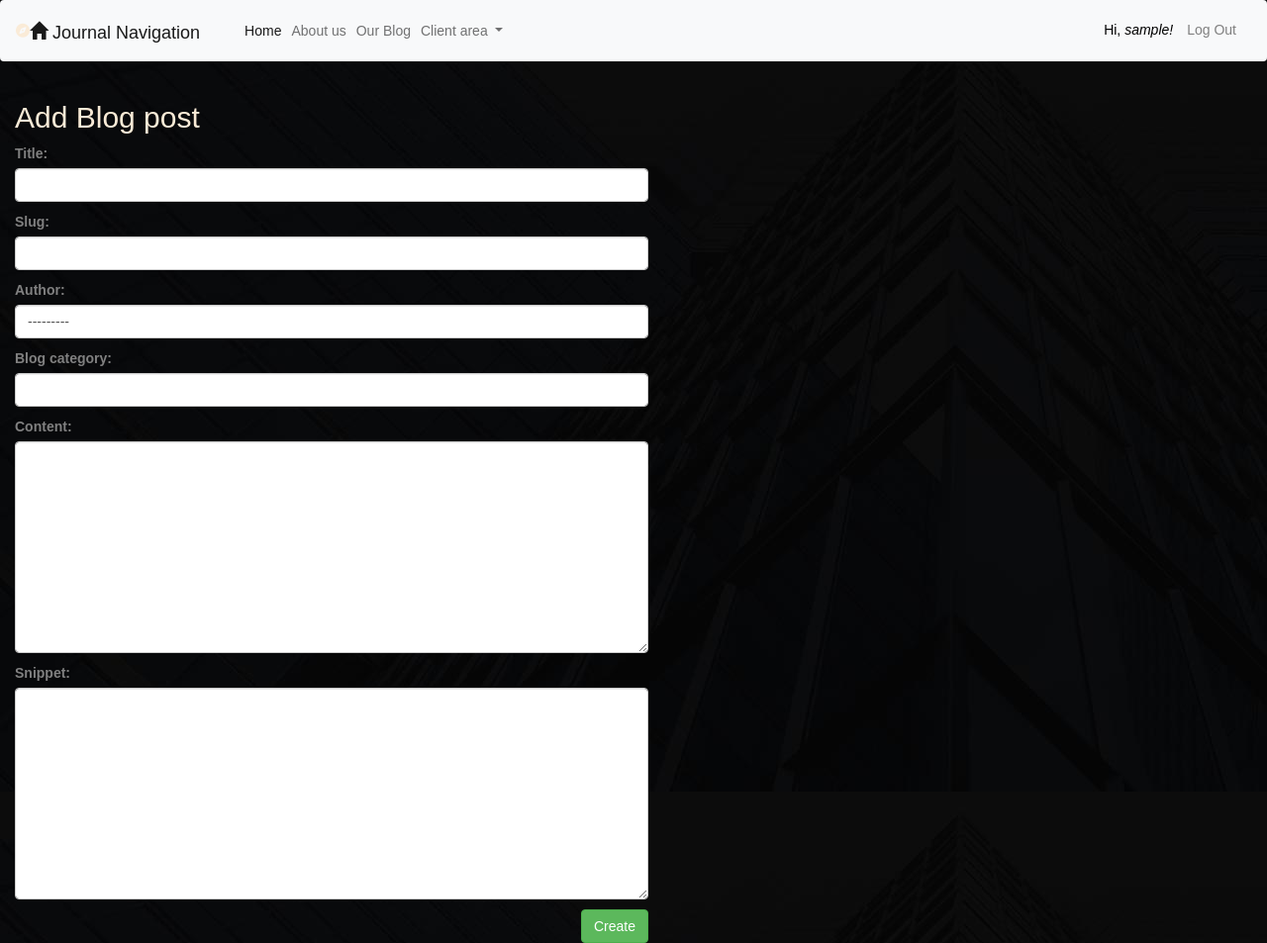
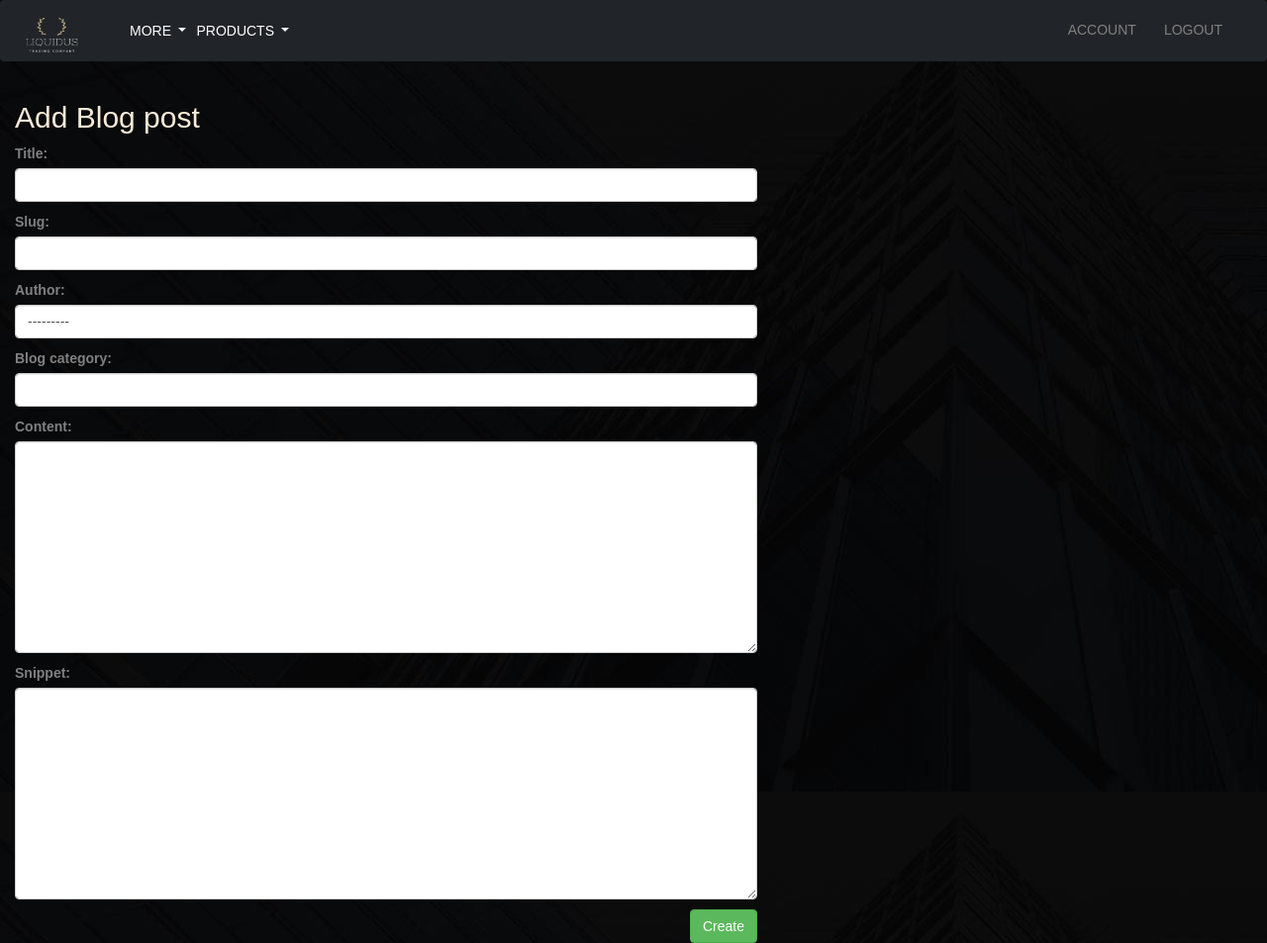
Before and after one commit to hillel-i-python-pro-i-2022-05-19/homework__zavalii_bohdan__project, a Django app: page /blogs/create in a window 1280 px wide. Shown: the whole page at 99% size. Run offline with Django 4.2, Linux system fonts and the light colour scheme; the visitor is signed in with stand-in values (Sample User, id 1); data comes from the database, SQL or seed files in the repository; lists and menus that the app fills with data are empty; some libraries are stand-ins or nearby versions.

Commit message:
💫 Updated HTML/CSS with blog snippet and new header

```diff
--- a/apps/static/styles/index.css
+++ b/apps/static/styles/index.css
@@ -12,14 +12,44 @@ form {
     color: gray;
 }
 
+/* Header custom code */
+
+#headerLogo {
+    padding: 0;
+    top: -2vh;
+    position: relative;
+}
+
+.dropdown_icons {
+    display: flex;
+    justify-content: center;
+}
+
+a.nav-link.dropdown-toggle {
+    color: white;
+}
+
 /* Editing header elements */
 #userGreetingDiv {
     float: right;
 }
 
 #clientGreeting {
-    color: black;
+    color: grey;
     padding: 1em;
+}
+
+#clientGreeting:hover {
+    color: white;
+}
+
+#loginOrSignup {
+    color: white;
+}
+
+#loginOrSignup:hover {
+    color: white;
+    font-weight: bold;
 }
 
 #login-or-sign-up {
@@ -136,6 +166,7 @@ form {
 }
 
 #detailBlogContainer {
+    color: black;
     display: flex;
     justify-content: center;
 }
@@ -160,8 +191,12 @@ form {
     float: right;
 }
 
+.row {
+    width: 100%;
+}
+
 .add_blog_form-parent {
-    width: 50vw;
+    width: 60%;
 }
 
 select#id_author {
@@ -184,3 +219,9 @@ select#id_author {
 .category-item:hover {
     font-weight: bold;
 }
+
+/* Detail blog CSS */
+div#detailBlogContainer img {
+    width: 100%;
+    height: auto;
+}
--- a/apps/templates/_helpers/_base.html
+++ b/apps/templates/_helpers/_base.html
@@ -20,8 +20,7 @@
 
     <link rel="stylesheet"
           href="https://cdnjs.cloudflare.com/ajax/libs/font-awesome/4.7.0/css/font-awesome.min.css">
-    <script src="https://kit.fontawesome.com/49dbf474af.js"
-            crossorigin="anonymous"></script>
+    <script src="https://kit.fontawesome.com/49dbf474af.js" crossorigin="anonymous"></script>
     <link rel="stylesheet"
           href="https://maxcdn.bootstrapcdn.com/bootstrap/3.3.6/css/bootstrap.min.css">
 
--- a/apps/templates/_helpers/_header.html
+++ b/apps/templates/_helpers/_header.html
@@ -1,10 +1,11 @@
-<nav class="navbar navbar-expand-lg bg-light">
+{% load static %}
+
+<nav class="navbar navbar-expand-lg bg-dark">
     <div class="container-fluid">
-        <i class="fa-solid fa-compass"></i>
-        {#        <svg xmlns="http://www.w3.org/2000/svg" viewBox="0 0 512 512"><!--! Font Awesome Pro 6.2.0 by @fontawesome - https://fontawesome.com License - https://fontawesome.com/license (Commercial License) Copyright 2022 Fonticons, Inc. --><path d="M256 512c141.4 0 256-114.6 256-256S397.4 0 256 0S0 114.6 0 256S114.6 512 256 512zm50.7-186.9L162.4 380.6c-19.4 7.5-38.5-11.6-31-31l55.5-144.3c3.3-8.5 9.9-15.1 18.4-18.4l144.3-55.5c19.4-7.5 38.5 11.6 31 31L325.1 306.7c-3.2 8.5-9.9 15.1-18.4 18.4zM288 256c0-17.7-14.3-32-32-32s-32 14.3-32 32s14.3 32 32 32s32-14.3 32-32z"/></svg>#}
-        <a class="navbar-brand" href="/"><i
-            class="glyphicon glyphicon-home"></i> Journal
-            Navigation</a>
+        <a class="navbar-brand" id="headerLogo" href="{% url 'index' %}">
+            <img src="{% static '/img/black_logo-removebg-preview.png' %}" alt="Logo" width="100" height="90"
+                 id="headerText">
+        </a>
         <button class="navbar-toggler" type="button" data-bs-toggle="collapse"
                 data-bs-target="#navbarSupportedContent"
                 aria-controls="navbarSupportedContent" aria-expanded="false"
@@ -12,46 +13,58 @@
             <span class="navbar-toggler-icon"></span>
         </button>
         <div class="collapse navbar-collapse" id="navbarSupportedContent">
-            <ul class="navbar-nav me-auto mb-2 mb-lg-0">
-                <li class="nav-item">
-                    <a class="nav-link active" aria-current="page" href="/">Home</a>
-                </li>
-                <li class="nav-item">
-                    <a class="nav-link" href="/clients/about_us">
-                        About us</a>
-                </li>
-                <li class="nav-item">
-                    <a class="nav-link" href="/blogs/">
-                        Our Blog</a>
+            <ul class="navbar-nav me-auto mb-2 mb-lg-0" style="color: white;">
+                <li class="nav-item dropdown">
+                    <a class="nav-link dropdown-toggle" href="#" role="button"
+                       data-bs-toggle="dropdown" aria-expanded="false">
+                        MORE
+                    </a>
+                    <ul class="dropdown-menu" id="moreDropdown">
+                        <li><a class="dropdown-item" href="/clients/about_us">ABOUT</a></li>
+                        <li><a class="dropdown-item" href="#">CONTACT</a></li>
+                        <li>
+                            <hr class="dropdown-divider">
+                        </li>
+                        <div class="dropdown_icons">
+                            <li><a class="dropdown-item" href="https://www.youtube.com/channel/UC5deCaNgfUgQJ2tgvIE_bKA"
+                                   target="_blank"><img src="{% static '/icons/youtube.svg' %}" alt="YT" width="20"
+                                                        height="auto"></a></li>
+                            <li><a class="dropdown-item" href="https://twitter.com/zavbog_LQ"
+                                   target="_blank"><img src="{% static '/icons/twitter.svg' %}" alt="TW" width="20"
+                                                        height="auto"></a></li>
+                            <li><a class="dropdown-item" href="https://t.me/liqu_id_us"
+                                   target="_blank"><img src="{% static '/icons/telegram.svg' %}" alt="TG" width="20"
+                                                        height="auto"></a></li>
+                        </div>
+                    </ul>
                 </li>
                 <li class="nav-item dropdown">
                     <a class="nav-link dropdown-toggle" href="#" role="button"
                        data-bs-toggle="dropdown" aria-expanded="false">
-                        Client area
+                        PRODUCTS
                     </a>
                     <ul class="dropdown-menu">
-                        <li><a class="dropdown-item" href="/clients/"
-                               target="_blank">List of Clients</a></li>
-                        <li><a class="dropdown-item" href="#">Another
-                            action</a></li>
+                        <li><a class="dropdown-item" href="/blogs/">Daily Blog</a></li>
+                        <li><a class="dropdown-item" href="#">Weekly Updates</a></li>
                         <li>
                             <hr class="dropdown-divider">
                         </li>
-                        <li><a class="dropdown-item" href="#">Something else
-                            here</a></li>
+                        <li><a class="dropdown-item" href="#"><i>LIQUIDUS University</i></a></li>
                     </ul>
                 </li>
             </ul>
             <div class="d-flex justify-content-center align-items-center"
                  id="userGreetingDiv">
                 {% if user.is_authenticated %}
-                    <div id="clientGreeting">Hi, <i>{{ user.username }}!</i></div>
-                    <div><a href="{% url 'logout' %}" style="color: grey">Log Out</a></div>
+{#                    <div id="clientGreeting">Hi, <i>{{ user.username }}!</i></div>#}
+                    <div id="clientGreeting">ACCOUNT</div>
+                    <div>
+                        <a href="{% url 'logout' %}" id="clientGreeting">LOGOUT</a></div>
                 {% else %}
-                    <div id="login-or-sign-up">
-                        <a href="{% url 'login' %}">Log In</a>
+                    <div id="login-clientGreeting-sign-up">
+                        <a href="{% url 'login' %}" id="loginOrSignup"><i>LOG IN</i></a>
                         <span style="color: grey"> or </span>
-                        <a href="{% url 'clients:signup' %}">Sign Up</a>
+                        <a href="{% url 'clients:signup' %}" id="loginOrSignup"><i>SIGN UP</i></a>
                     </div>
                 {% endif %}
             </div>
--- a/apps/templates/blogs/add_post.html
+++ b/apps/templates/blogs/add_post.html
@@ -6,6 +6,7 @@
         <div class="form-group">
             <form method="post" enctype="multipart/form-data">
                 {% csrf_token %}
+                {{ form.media }}
                 {{ form.as_p }}
                 <button type="submit" class="btn btn-success" style="float: right;">Create</button>
             </form>
--- a/apps/templates/blogs/categories.html
+++ b/apps/templates/blogs/categories.html
@@ -18,7 +18,8 @@
                     {% endif %}
                     <h2 class="card-title" style="color: darkolivegreen;">{{ post.title }}</h2>
                     <p class="card-text text-muted h6">{{ post.author }} | {{ post.created_on }} </p>
-                    <p class="card-text">{{ post.content|slice:":200"|safe }}</p>
+                    <p class="card-text" style="color: black">{{ post.snippet }}</p>
+
                     <a href="{% url 'blogs:post_detail' post.slug %}" class="btn btn-primary">Read More
                         &rarr;</a>
                     <p class="comments-count">
--- a/apps/templates/blogs/show_blogs.html
+++ b/apps/templates/blogs/show_blogs.html
@@ -39,7 +39,8 @@
                             href="{% url 'blogs:category' cats=post.blog_category|slugify %}" target="_blank"
                             class="card-text text-muted h6"><i>{{ post.blog_category }}</i></a>
                             <p></p>
-                            <p class="card-text">{{ post.content|slice:":200"|safe }}...</p>
+                            <p class="card-text" style="color: black">{{ post.snippet }}</p>
+{#                            <p class="card-text">{{ post.content|slice:":200"|safe }}...</p>#}
                             <a href="{% url 'blogs:post_detail' post.slug %}" class="btn btn-primary">Read More
                                 &rarr;</a>
                             <p class="comments-count">
--- a/apps/templates/blogs/update_post.html
+++ b/apps/templates/blogs/update_post.html
@@ -7,6 +7,7 @@
         <div class="form-group">
             <form method="post" enctype="multipart/form-data">
                 {% csrf_token %}
+                {{ form.media}}
                 {{ form | crispy}}
                 <button type="submit" class="btn btn-success" style="float: right">Update</button>
             </form>
```
Also changed, not shown: apps/templates/blogs/post_detail.html (+9 -0 lines).
